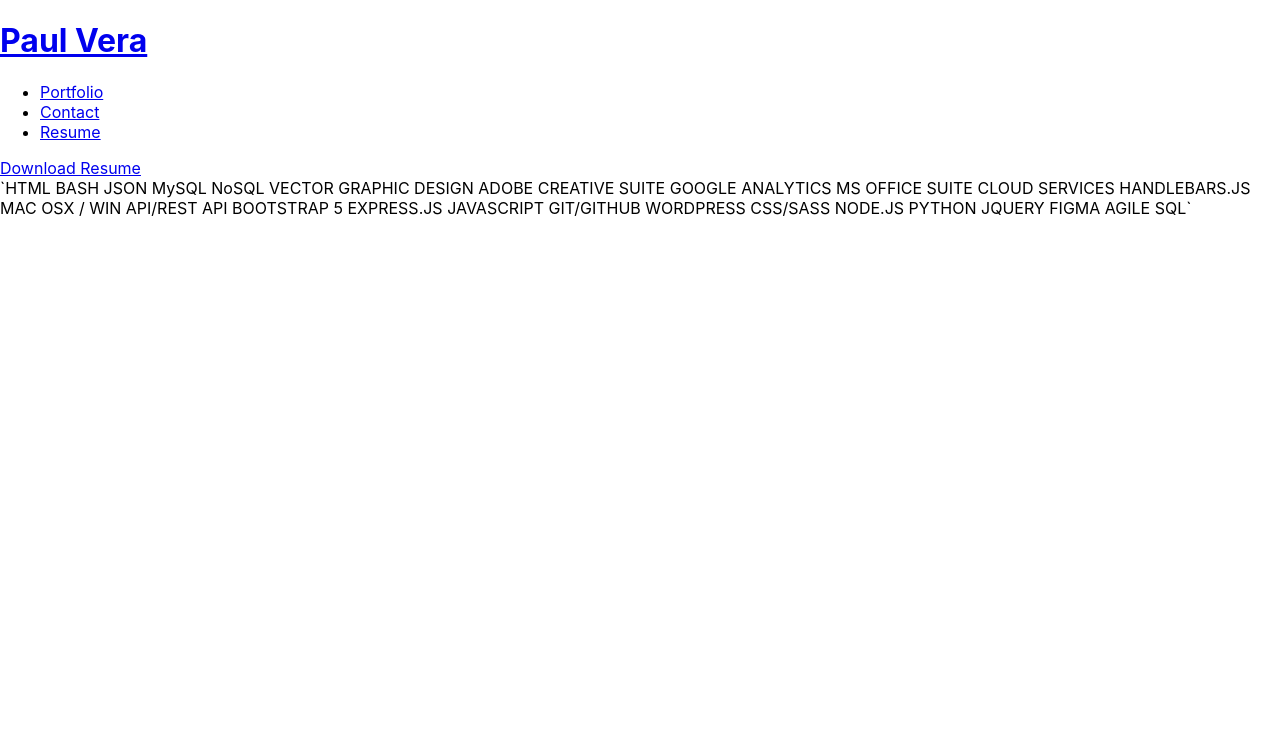
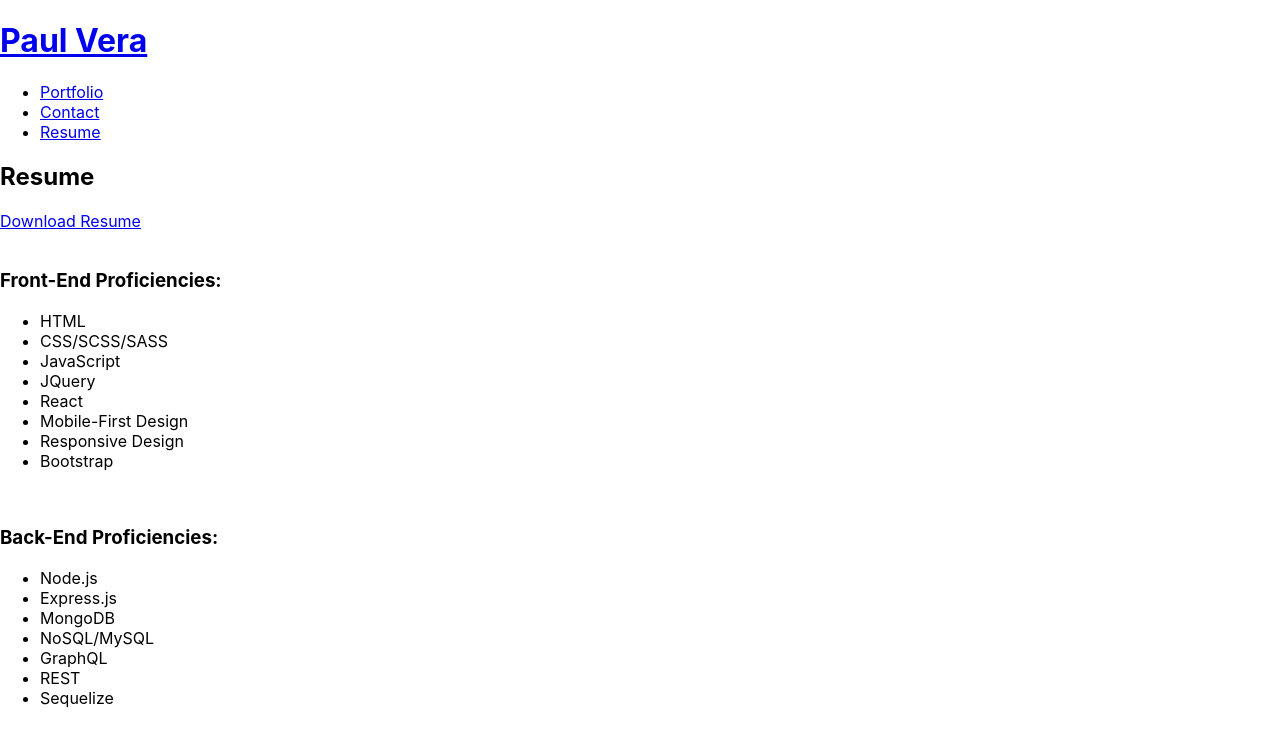
Before and after one commit to paul88vera/portfolio-react, a React (Create React App) app: page /resume in a window 1280 px wide. Shown: the top 746 px of the page. Built offline with nearby package versions, Linux system fonts and the light colour scheme.

Commit message:
need to commit to merge feature/css

```diff
--- a/src/components/Resume/index.js
+++ b/src/components/Resume/index.js
@@ -3,13 +3,35 @@ import React from "react";
 
 function Resume() {
   return (
-    <section>
-      <a href="#">Download Resume</a>
+    <section className="resume">
+      <h2 className="title">Resume</h2>
+      <a href="./resume.pdf" target='_blank' className="download-btn" download>
+        Download Resume
+      </a>
       <div>
-        `HTML BASH JSON MySQL NoSQL VECTOR GRAPHIC DESIGN ADOBE CREATIVE SUITE
-        GOOGLE ANALYTICS MS OFFICE SUITE CLOUD SERVICES HANDLEBARS.JS MAC OSX /
-        WIN API/REST API BOOTSTRAP 5 EXPRESS.JS JAVASCRIPT GIT/GITHUB WORDPRESS
-        CSS/SASS NODE.JS PYTHON JQUERY FIGMA AGILE SQL`
+        <br />
+        <h3>Front-End Proficiencies:</h3>
+        <ul>
+          <li>HTML</li>
+          <li>CSS/SCSS/SASS</li>
+          <li>JavaScript</li>
+          <li>JQuery</li>
+          <li>React</li>
+          <li>Mobile-First Design</li>
+          <li>Responsive Design</li>
+          <li>Bootstrap</li>
+        </ul>
+        <br />
+        <h3>Back-End Proficiencies:</h3>
+        <ul>
+          <li>Node.js</li>
+          <li>Express.js</li>
+          <li>MongoDB</li>
+          <li>NoSQL/MySQL</li>
+          <li>GraphQL</li>
+          <li>REST</li>
+          <li>Sequelize</li>
+        </ul>
       </div>
     </section>
   );
```
